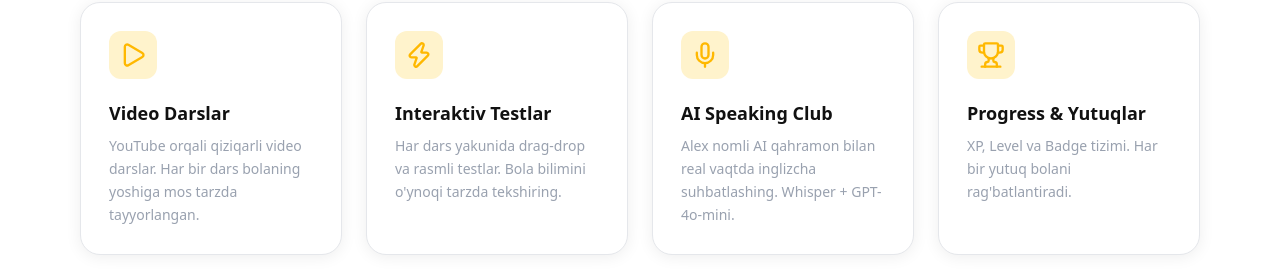
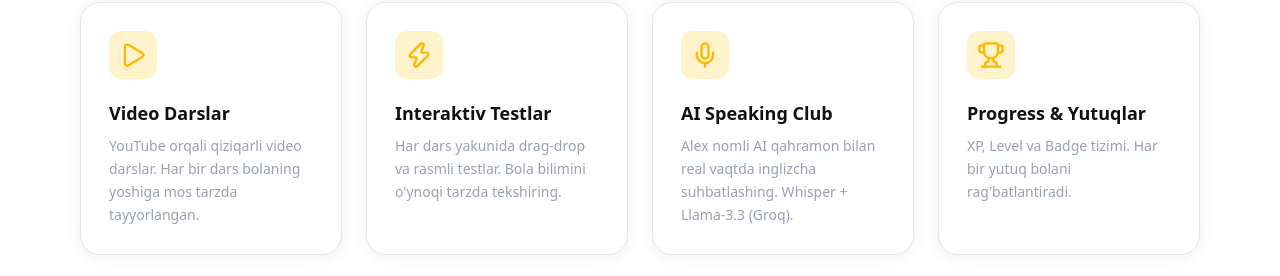
Before and after one commit to Creator4848/English-Advanture, a Next.js app: page / in a window 1280 px wide. Shown: the part 1980-2256 px from the top of the page. Built offline with nearby package versions, Linux system fonts and the light colour scheme.

Commit message:
docs: update AI labels to reflect Groq integration

```diff
--- a/app/page.tsx
+++ b/app/page.tsx
@@ -24,7 +24,7 @@ const FEATURES = [
   {
     icon: <Mic className="w-7 h-7 text-[#FFB800]" />,
     title: "AI Speaking Club",
-    desc: "Alex nomli AI qahramon bilan real vaqtda inglizcha suhbatlashing. Whisper + GPT-4o-mini.",
+    desc: "Alex nomli AI qahramon bilan real vaqtda inglizcha suhbatlashing. Whisper + Llama-3.3 (Groq).",
   },
   {
     icon: <Trophy className="w-7 h-7 text-[#FFB800]" />,
```
